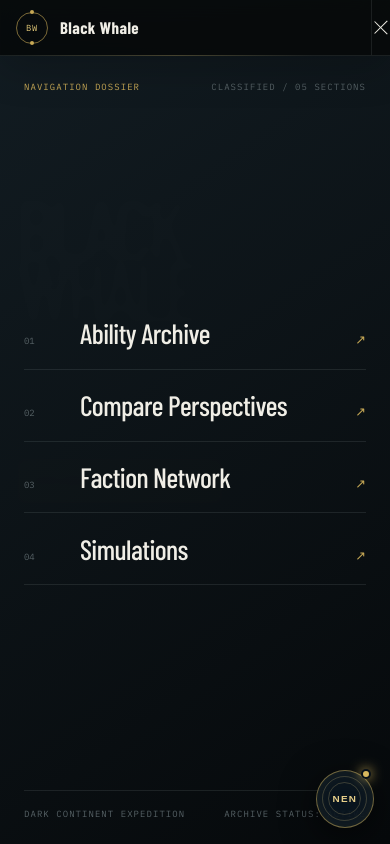
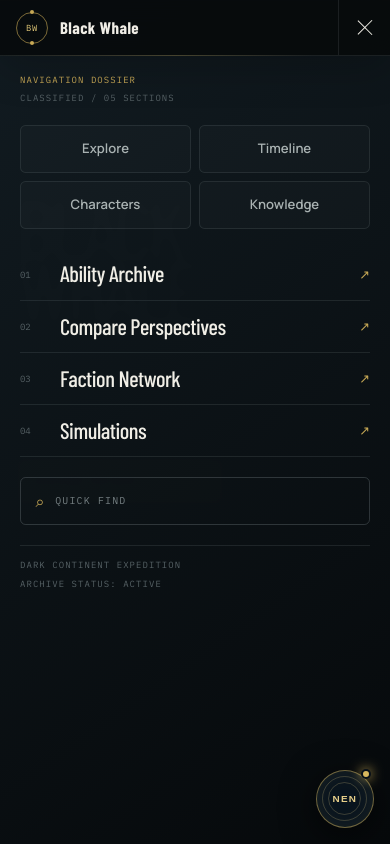
Before and after one commit to PISSARAW/Black-Whale, a SvelteKit app in the folder apps/web/: page / in a window 390 px wide. Both pictures are taken after a click on the button "Open navigation menu". Shown: the top 844 px of the page. Built offline with nearby package versions, Linux system fonts and the light colour scheme.

Commit message:
feat improve mobile navigation menu
Expose primary destinations and quick find in the drawer, which were
unreachable below 800px. Add scroll lock, Escape to close, focus
management, safe-area padding and larger touch targets.

```diff
--- a/apps/web/src/routes/+layout.svelte
+++ b/apps/web/src/routes/+layout.svelte
@@ -4,9 +4,12 @@
   import GlobalHatsuController from '$lib/nen/GlobalHatsuController.svelte'
   import GlobalHatsuEffects from '$lib/nen/GlobalHatsuEffects.svelte'
   import CommandPalette from '$lib/components/CommandPalette.svelte'
+  import { tick } from 'svelte'
 
   let menuOpen = false
   let paletteOpen = false
+  let menuPanel: HTMLElement | undefined
+  let menuButton: HTMLButtonElement | undefined
 
   const primaryNavigation = [
     { href: '/ship', label: 'Explore' },
@@ -27,12 +30,44 @@
   function closeMenu() {
     menuOpen = false
   }
+
+  async function toggleMenu() {
+    menuOpen = !menuOpen
+    if (menuOpen) {
+      await tick()
+      menuPanel?.focus()
+    } else {
+      menuButton?.focus()
+    }
+  }
+
+  function openPalette() {
+    menuOpen = false
+    paletteOpen = true
+  }
+
+  function handleKeydown(event: KeyboardEvent) {
+    if (event.key === 'Escape' && menuOpen) {
+      menuOpen = false
+      menuButton?.focus()
+    }
+  }
+
+  // A drawer covering the viewport must not let the page scroll behind it.
+  $: if (typeof document !== 'undefined') {
+    document.body.style.overflow = menuOpen ? 'hidden' : ''
+  }
+
+  // Any navigation (including browser back) closes the drawer.
+  $: if ($page.url.pathname) menuOpen = false
 </script>
 
 <svelte:head>
   <meta name="theme-color" content="#070a0c" />
   <meta name="color-scheme" content="dark" />
 </svelte:head>
+
+<svelte:window onkeydown={handleKeydown} />
 
 <div class="app-shell">
   <a class="skip-link" href="#main-content">Skip to main content</a>
@@ -57,20 +92,21 @@
     </nav>
 
     <div class="header-meta">
-      <button type="button" onclick={() => (paletteOpen = true)} aria-label="Open quick navigation">
+      <button type="button" onclick={openPalette} aria-label="Open quick navigation">
         <span>Quick find</span><kbd>⌘K</kbd>
       </button>
       <span aria-hidden="true">EN</span>
     </div>
 
     <button
+      bind:this={menuButton}
       class="menu-toggle"
       class:open={menuOpen}
       type="button"
       aria-label={menuOpen ? 'Close navigation menu' : 'Open navigation menu'}
       aria-expanded={menuOpen}
       aria-controls="site-menu"
-      onclick={() => (menuOpen = !menuOpen)}
+      onclick={toggleMenu}
     >
       <span></span>
       <span></span>
@@ -79,13 +115,31 @@
 
   {#if menuOpen}
     <div class="menu-backdrop" role="presentation" onclick={closeMenu}></div>
-    <aside id="site-menu" class="site-menu" aria-label="Site navigation" data-hatsu-pass>
+    <div
+      bind:this={menuPanel}
+      id="site-menu"
+      class="site-menu"
+      role="dialog"
+      aria-modal="true"
+      aria-label="Site navigation"
+      tabindex="-1"
+      data-hatsu-pass
+    >
+      <div class="menu-scroll">
         <div class="menu-heading">
           <p>Navigation dossier</p>
           <span>CLASSIFIED / 05 SECTIONS</span>
         </div>
 
-      <nav aria-label="Archive sections">
+        <nav class="menu-primary" aria-label="Main sections">
+          {#each primaryNavigation as item}
+            <a href={item.href} class:active={isActive(item.href)} aria-current={isActive(item.href) ? 'page' : undefined} onclick={closeMenu}>
+              {item.label}
+            </a>
+          {/each}
+        </nav>
+
+        <nav class="menu-sections" aria-label="Archive sections">
           {#each secondaryNavigation as item}
             <a href={item.href} class:active={isActive(item.href)} onclick={closeMenu}>
               <span>{item.index}</span>
@@ -95,11 +149,17 @@
           {/each}
         </nav>
 
+        <button class="menu-search" type="button" onclick={openPalette}>
+          <span aria-hidden="true">⌕</span>
+          <span>Quick find</span>
+        </button>
+
         <div class="menu-footer">
           <span>Dark Continent Expedition</span>
           <span>Archive status: active</span>
         </div>
-    </aside>
+      </div>
+    </div>
   {/if}
 
   <main id="main-content">
@@ -225,6 +285,7 @@
 
   .menu-toggle {
     display: grid;
+    min-width: 3rem;
     place-content: center;
     gap: .35rem;
     border: 0;
@@ -246,22 +307,36 @@
     top: var(--header-height);
     right: 0;
     bottom: 0;
-    display: grid;
     width: min(34rem, 100%);
-    grid-template-rows: auto 1fr auto;
-    padding: clamp(1.5rem, 4vw, 3.5rem);
     border-left: 1px solid var(--line-default);
     background: linear-gradient(145deg, rgba(18, 28, 34, .98), rgba(6, 9, 11, .99));
     box-shadow: -30px 0 80px rgba(0, 0, 0, .36);
     animation: menu-in var(--duration-slow) var(--ease-expo);
   }
 
+  .site-menu:focus { outline: none; }
+
+  .menu-scroll {
+    display: grid;
+    height: 100%;
+    grid-template-rows: auto 1fr auto;
+    overflow-y: auto;
+    padding: clamp(1.5rem, 4vw, 3.5rem);
+    padding-bottom: max(clamp(1.5rem, 4vw, 3.5rem), env(safe-area-inset-bottom));
+    overscroll-behavior: contain;
+    -webkit-overflow-scrolling: touch;
+  }
+
   .menu-heading,
   .menu-footer { display: flex; justify-content: space-between; gap: 1rem; color: var(--text-faint); font-family: var(--font-mono); font-size: .56rem; letter-spacing: .12em; text-transform: uppercase; }
   .menu-heading p { margin: 0; color: var(--accent-gold); }
-  .site-menu nav { align-self: center; }
+  .menu-sections { align-self: center; }
 
-  .site-menu nav a {
+  /* Primary destinations and search live in the header on desktop. */
+  .menu-primary,
+  .menu-search { display: none; }
+
+  .menu-sections a {
     display: grid;
     grid-template-columns: 2.5rem 1fr auto;
     align-items: baseline;
@@ -273,10 +348,12 @@
     transition: color var(--duration-fast) var(--ease-out), padding var(--duration-base) var(--ease-out);
   }
 
-  .site-menu nav a:hover { padding-left: .5rem; color: var(--accent-gold-bright); }
-  .site-menu nav a > span { color: var(--text-faint); font-family: var(--font-mono); font-size: .56rem; }
-  .site-menu nav a strong { font-family: var(--font-display); font-size: clamp(1.75rem, 4vw, 2.75rem); font-weight: 500; letter-spacing: -.02em; }
-  .site-menu nav a i { color: var(--accent-gold); font-style: normal; font-size: .8rem; }
+  .menu-sections a:hover { padding-left: .5rem; color: var(--accent-gold-bright); }
+  .menu-sections a.active { color: var(--accent-gold-bright); }
+  .menu-sections a.active > span { color: var(--accent-gold); }
+  .menu-sections a > span { color: var(--text-faint); font-family: var(--font-mono); font-size: .56rem; }
+  .menu-sections a strong { font-family: var(--font-display); font-size: clamp(1.75rem, 4vw, 2.75rem); font-weight: 500; letter-spacing: -.02em; }
+  .menu-sections a i { color: var(--accent-gold); font-style: normal; font-size: .8rem; }
   .menu-footer { align-self: end; padding-top: 1rem; border-top: 1px solid var(--line-subtle); }
 
   .route-shell { min-height: calc(100vh - var(--header-height)); animation: route-enter var(--duration-slow) var(--ease-expo) both; }
@@ -294,7 +371,84 @@
     .primary-nav, .header-meta { display: none; }
     .brand { padding-inline: 1rem; }
     .brand-copy small { display: none; }
-    .site-menu { border-left: 0; }
+
+    .menu-toggle { min-width: 3.25rem; }
+    .menu-toggle span { width: 1.25rem; }
+
+    .menu-backdrop { inset: 0; }
+
+    .site-menu {
+      top: 0;
+      left: 0;
+      width: 100%;
+      border-left: 0;
+      border-top: 1px solid var(--line-subtle);
+    }
+
+    .menu-scroll {
+      grid-template-rows: auto auto auto auto auto;
+      align-content: start;
+      gap: 1.25rem;
+      padding: calc(var(--header-height) + 1rem) 1.25rem max(1.5rem, env(safe-area-inset-bottom));
+    }
+
+    .menu-heading { flex-direction: column; gap: .3rem; }
+
+    /* The primary destinations are unreachable from the header on mobile,
+       so the drawer carries them as a compact pill row. */
+    .menu-primary {
+      display: grid;
+      grid-template-columns: repeat(2, 1fr);
+      gap: .5rem;
+    }
+
+    .menu-primary a {
+      display: flex;
+      min-height: 3rem;
+      align-items: center;
+      justify-content: center;
+      padding: .5rem;
+      border: 1px solid var(--line-subtle);
+      border-radius: var(--radius-sm);
+      background: rgba(255, 255, 255, .02);
+      color: var(--text-secondary);
+      font-size: .82rem;
+      font-weight: 600;
+      text-align: center;
+      text-decoration: none;
+    }
+
+    .menu-primary a.active {
+      border-color: var(--line-strong);
+      background: var(--accent-gold-glow);
+      color: var(--accent-gold-bright);
+    }
+
+    .menu-sections { align-self: start; }
+    .menu-sections a { min-height: 3.25rem; align-items: center; padding: .55rem 0; gap: .75rem; grid-template-columns: 1.75rem 1fr auto; }
+    .menu-sections a strong { font-size: 1.4rem; }
+    .menu-sections a:hover { padding-left: 0; }
+
+    .menu-search {
+      display: flex;
+      min-height: 3rem;
+      align-items: center;
+      gap: .6rem;
+      padding: 0 .9rem;
+      border: 1px solid var(--line-default);
+      border-radius: var(--radius-sm);
+      background: transparent;
+      color: var(--text-muted);
+      cursor: pointer;
+      font-family: var(--font-mono);
+      font-size: .62rem;
+      letter-spacing: .12em;
+      text-transform: uppercase;
+    }
+
+    .menu-search > span:first-child { color: var(--accent-gold); font-size: 1rem; }
+
+    .menu-footer { flex-direction: column; gap: .3rem; align-self: start; padding-top: .75rem; }
   }
 
   @media (prefers-reduced-motion: reduce) {
```
Also changed, not shown: packages/nen-engine/src/engine.ts (renamed from packages/nen-engine/src/index.ts), packages/simulation-engine/src/engine.ts (renamed from packages/simulation-engine/src/index.ts). Lines whose indentation alone changed are shown as unchanged.
